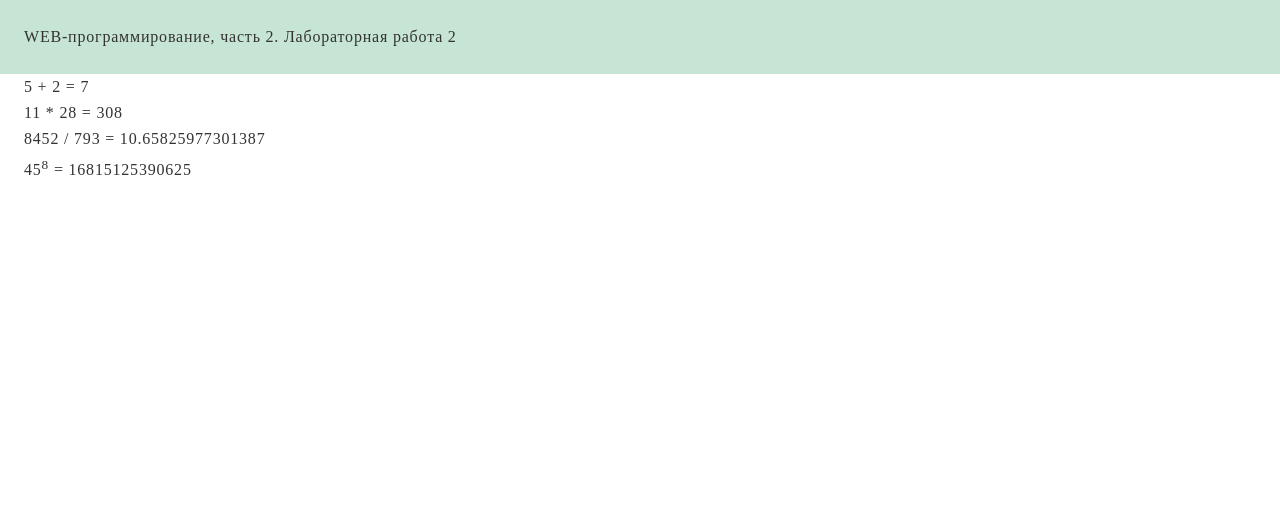
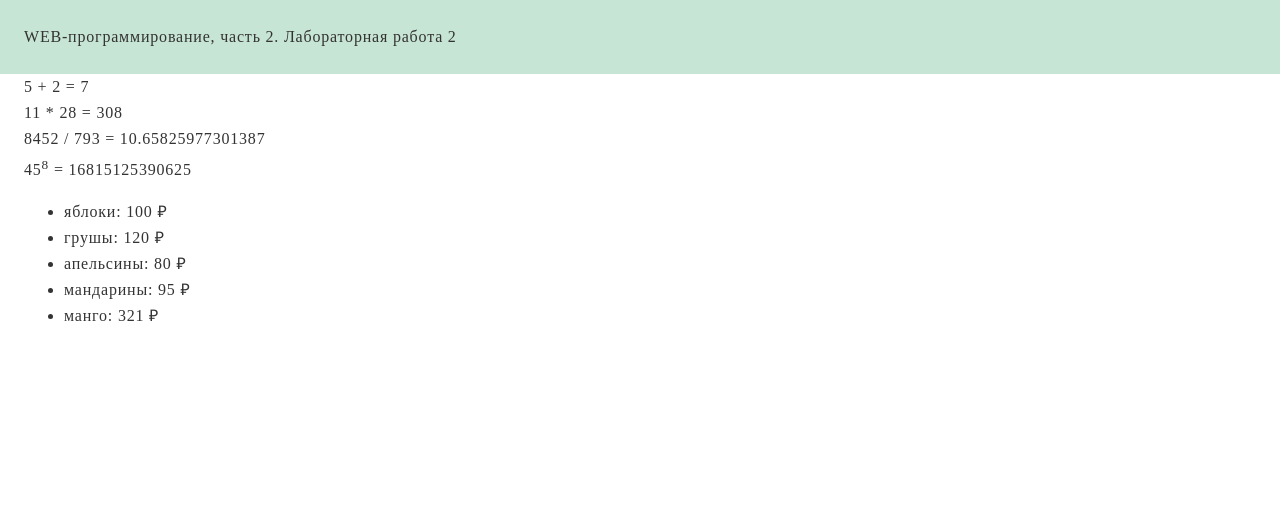
Before and after one commit to mgskym/web-programming-nstu-2, a Flask app: page /lab2/example in a window 1280 px wide. Shown: the top 520 px of the page. Run offline with Flask 3, Linux system fonts and the light colour scheme.

Commit message:
фрукты списком объектов

```diff
--- a/app.py
+++ b/app.py
@@ -8,7 +8,14 @@ def example():
     group = 'ФБИ-12'
     course = '3'
     cssPath = url_for('static', filename='lab1.css')
-    return render_template('example.html', name=name, lab_number=lab_number, cssPath=cssPath, group=group, course=course)
+    fruits = [
+        {'name': 'яблоки', 'price': 100},
+        {'name': 'грушы', 'price': 120},
+        {'name': 'апельсины', 'price': 80},
+        {'name': 'мандарины', 'price': 95},
+        {'name': 'манго', 'price': 321}
+    ]
+    return render_template('example.html', name=name, lab_number=lab_number, cssPath=cssPath, group=group, course=course, fruits=fruits)
 
 @app.route("/menu")
 def menu():
--- a/templates/example.html
+++ b/templates/example.html
@@ -23,6 +23,11 @@
         11 * 28 = {{11*28}}<br>
         8452 / 793 = {{8452/793}}<br>
         45<sup>8</sup> = {{45**8}}<br>
+        <ul>
+            {% for f in fruits %}
+            <li>{{ f.name }}: {{ f.price }} &#8381</li>
+            {% endfor %}
+        </ul>
     </main>
 
     <footer>
```
